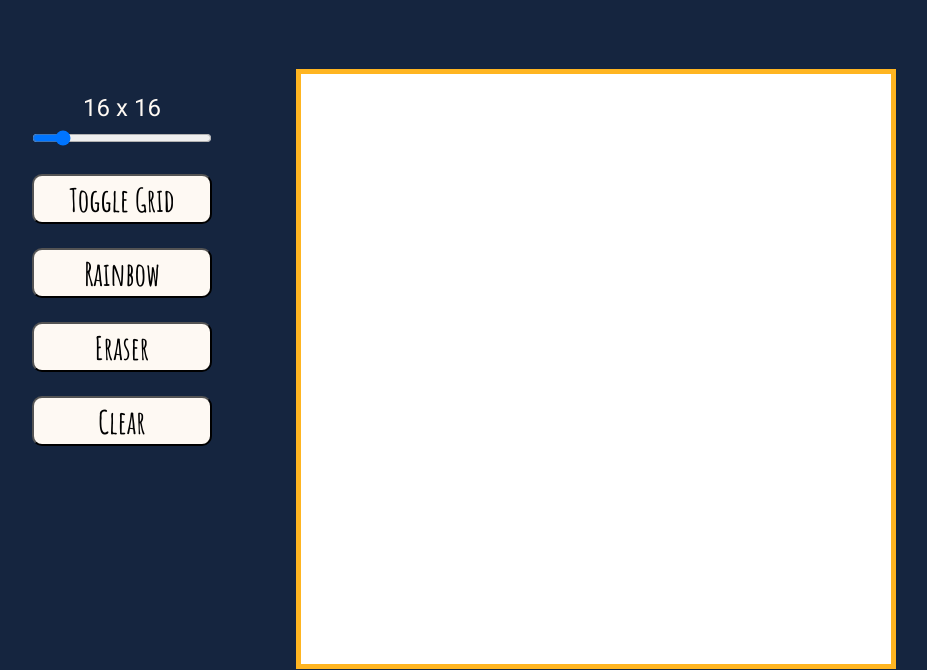
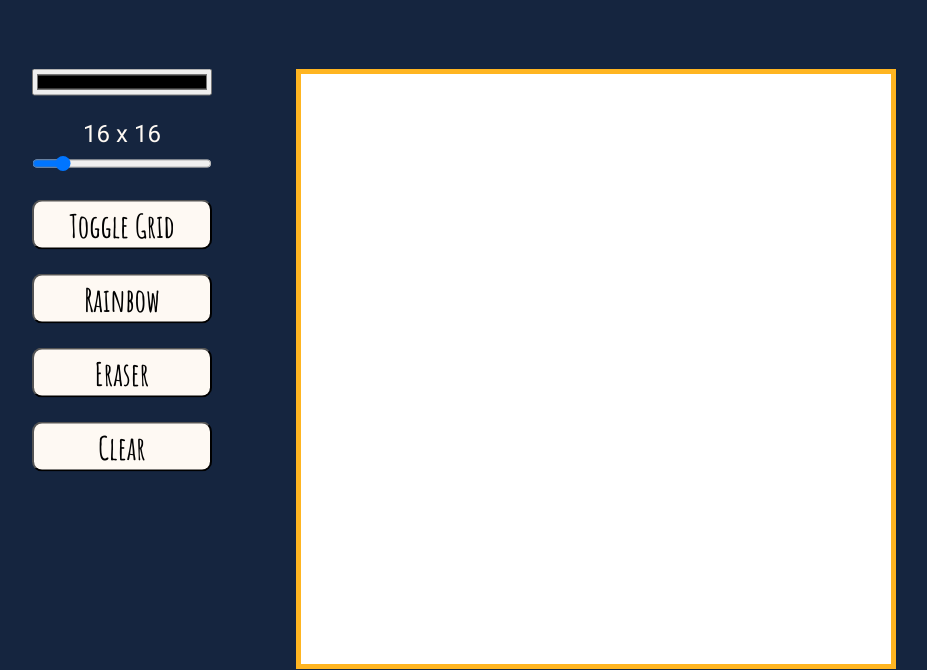
Before and after one commit to jhonelvillanueva/etch-a-sketch, a plain HTML site: page index.html in a window 1280 px wide. Shown: the part 130-800 px from the top of the page, without its empty margins (44-971 px from the left). Drawn offline with Linux system fonts and the light colour scheme.

Commit message:
Add color picker

```diff
--- a/index.html
+++ b/index.html
@@ -13,6 +13,7 @@
 <body>
     <div class="app">
         <div class="settings">
+            <input type="color" name="color-picker" id="color-picker">
             <div class="slider">
                 <p class="grid-display">16 x 16</p>
                 <input type="range" name="grid-slider" id="grid-slider" min="8" max="64" value="16" step="8">
--- a/styles.css
+++ b/styles.css
@@ -65,6 +65,10 @@ h1 {
   transform: translate(-564px, -50%);
 }
 
+#color-picker {
+  width: 100%;
+}
+
 #grid-slider {
   width: 100%;
   background-color: #fef9f3;
```
